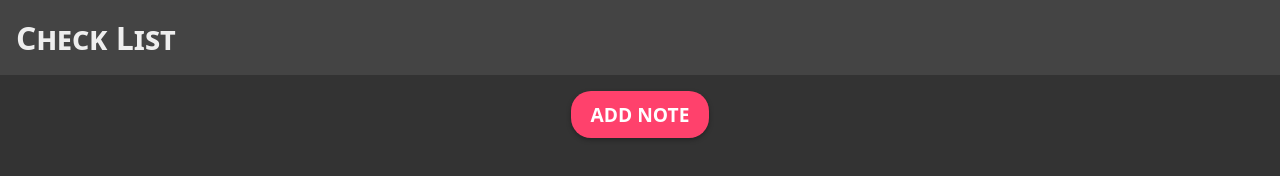
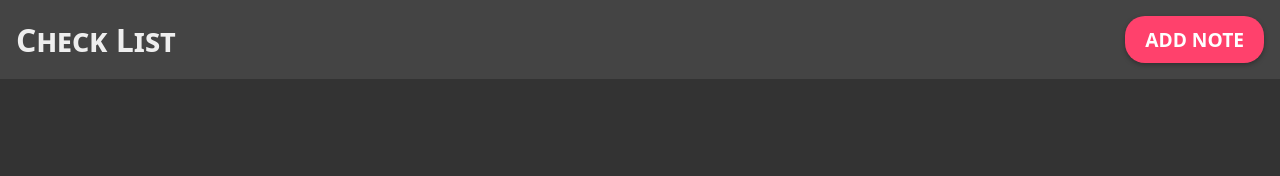
Before and after one commit to Sherry65-code/hecknotes, a plain HTML site: page index.html in a window 1280 px wide. Drawn offline with Linux system fonts and the light colour scheme.

Commit message:
Update index.html

```diff
--- a/index.html
+++ b/index.html
@@ -9,10 +9,10 @@
   </head>
   <body>
     <div class="header">
-      <h1>Check List</h1>
+      <h1>Check List</h1><button id="add-button" onclick="createNote()">Add note</button>
     </div>
     <div class="notes-container">
-      <button id="add-button" onclick="createNote()">Add note</button>
+
     </div>
     <script src="script.js"></script>
   </body>
```
